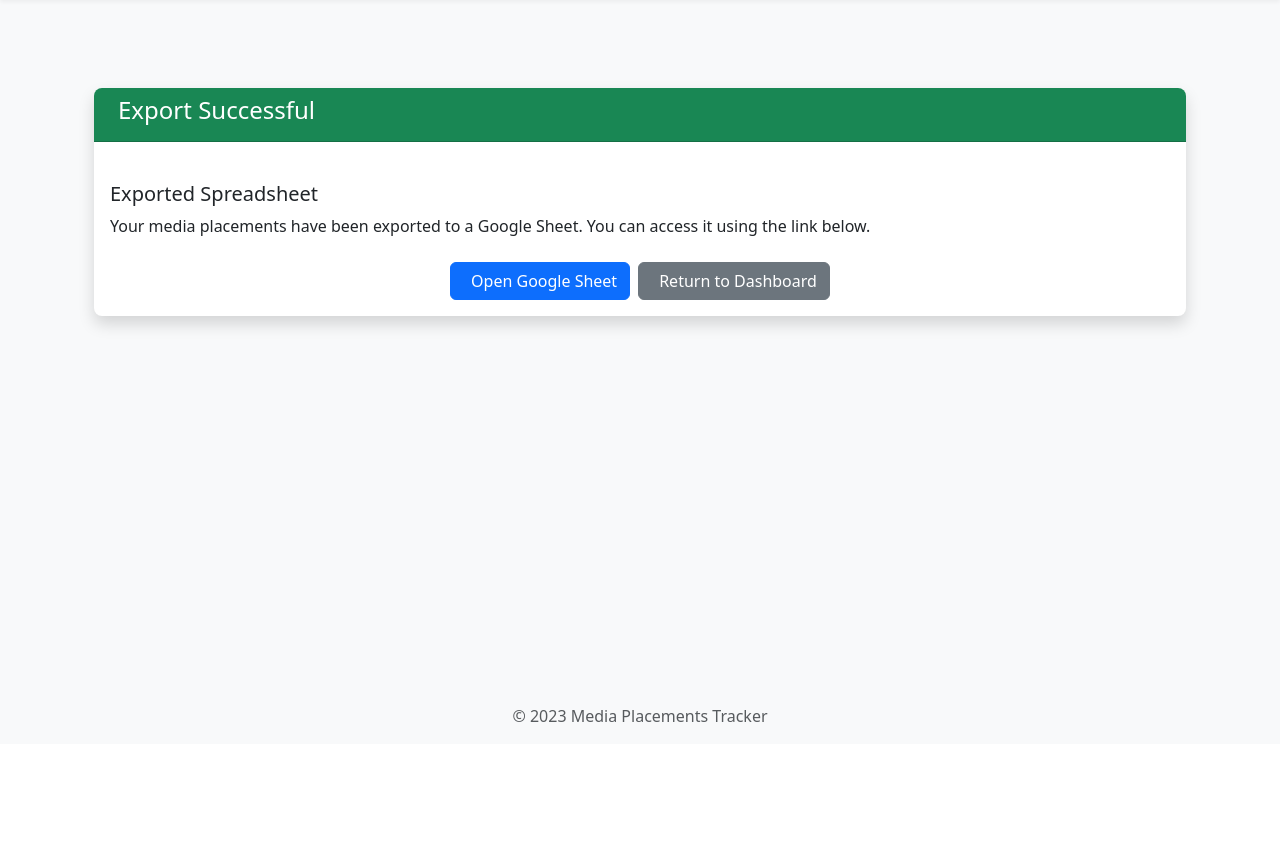
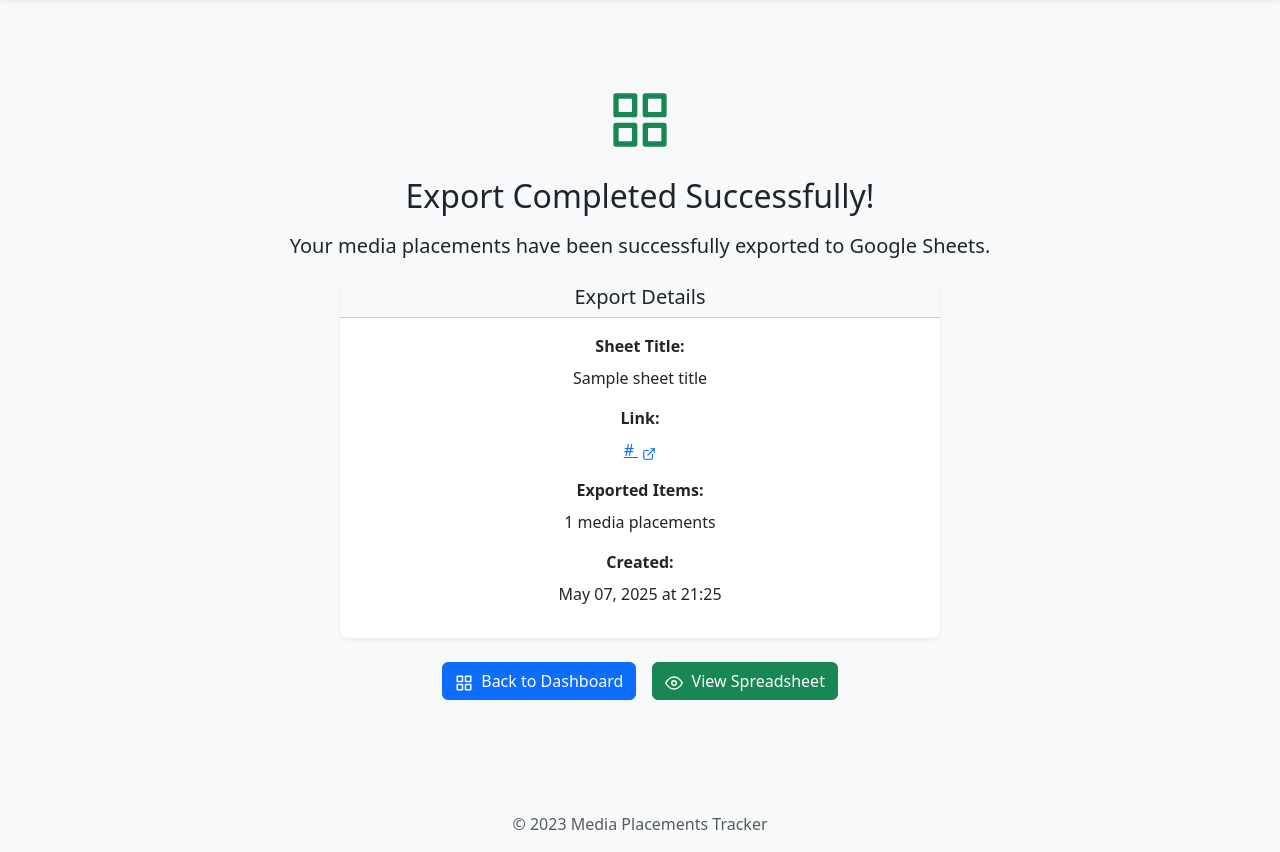
Before and after one commit to devSmarak972/Media-Placement, a Flask app: template templates/export_success.html in a window 1280 px wide. Shown: the part 56-908 px from the top of the page. Before the commit the page ends 778 px from the top, so only its background shows below. Run offline with Flask 3, Linux system fonts and the light colour scheme; the template is opened without the code that fills it: most values are stand-ins (such as "Sample title", 1, 10 or a date in 2020); some libraries are stand-ins or nearby versions.

Commit message:
Improve the user experience for Google Docs and Sheets integration
Refactors docket creation and success feedback, and updates templates for exports.

Replit-Commit-Author: Agent
Replit-Commit-Session-Id: 57ec3a2e-22ee-4948-8799-1a531e8140cd
Replit-Commit-Screenshot-Url: https://storage.googleapis.com/screenshot-production-us-central1/8c300153-4c88-4476-9296-23483d6e7188/e036d1bf-dda8-42fd-9829-1c3f1912ba59.jpg

```diff
--- a/templates/export_success.html
+++ b/templates/export_success.html
@@ -1,36 +1,52 @@
-{% extends 'base.html' %}
+{% extends "base.html" %}
 
-{% block title %}Export Success{% endblock %}
+{% block title %}Export Complete - Media Placements Tracker{% endblock %}
 
 {% block content %}
-<div class="container mt-5">
-    <div class="row">
-        <div class="col-md-12">
-            <div class="card shadow">
-                <div class="card-header bg-success text-white">
-                    <h4><i class="fas fa-check-circle me-2"></i>Export Successful</h4>
-                </div>
-                <div class="card-body">
-                    <div class="alert alert-success">
-                        <p class="mb-0">Successfully exported all media placements to Google Sheets!</p>
-                    </div>
+<div class="text-center my-5">
+    <div class="mb-4">
+        <i data-feather="grid" style="width: 64px; height: 64px;" class="text-success"></i>
+    </div>
+    <h2 class="mb-3">Export Completed Successfully!</h2>
+    <p class="lead">Your media placements have been successfully exported to Google Sheets.</p>
 
-                    <h5 class="mt-4">Exported Spreadsheet</h5>
-                    <p>
-                        Your media placements have been exported to a Google Sheet. You can access it using the link below.
-                    </p>
+    <div class="card mb-4 mx-auto" style="max-width: 600px;">
+        <div class="card-header bg-light">
+            <h5 class="mb-0">Export Details</h5>
+        </div>
+        <div class="card-body">
+            <div class="mb-3">
+                <label class="form-label fw-bold">Sheet Title:</label>
+                <p>{{ sheet_title }}</p>
+            </div>
 
-                    <div class="d-grid gap-2 d-md-flex justify-content-md-center mt-4">
-                        <a href="{{ sheet_url }}" target="_blank" class="btn btn-primary">
-                            <i class="fas fa-external-link-alt me-2"></i>Open Google Sheet
-                        </a>
-                        <a href="{{ url_for('dashboard') }}" class="btn btn-secondary">
-                            <i class="fas fa-arrow-left me-2"></i>Return to Dashboard
-                        </a>
-                    </div>
-                </div>
+            <div class="mb-3">
+                <label class="form-label fw-bold">Link:</label>
+                <a href="{{ sheet_url }}" target="_blank" class="d-block text-break">
+                    {{ sheet_url }}
+                    <i data-feather="external-link" class="ms-1" style="width: 14px; height: 14px;"></i>
+                </a>
+            </div>
+
+            <div class="mb-3">
+                <label class="form-label fw-bold">Exported Items:</label>
+                <p>{{ item_count }} media placements</p>
+            </div>
+
+            <div class="mb-3">
+                <label class="form-label fw-bold">Created:</label>
+                <p>{{ now().strftime('%B %d, %Y at %H:%M') }}</p>
             </div>
         </div>
     </div>
+
+    <div class="d-flex justify-content-center gap-3">
+        <a href="{{ url_for('dashboard') }}" class="btn btn-primary">
+            <i data-feather="grid" class="me-1"></i> Back to Dashboard
+        </a>
+        <a href="{{ sheet_url }}" target="_blank" class="btn btn-success">
+            <i data-feather="eye" class="me-1"></i> View Spreadsheet
+        </a>
+    </div>
 </div>
 {% endblock %}
```
Also changed, not shown: google_integration.py (+7 -3 lines), templates/docket_success.html (+37 -26 lines).
